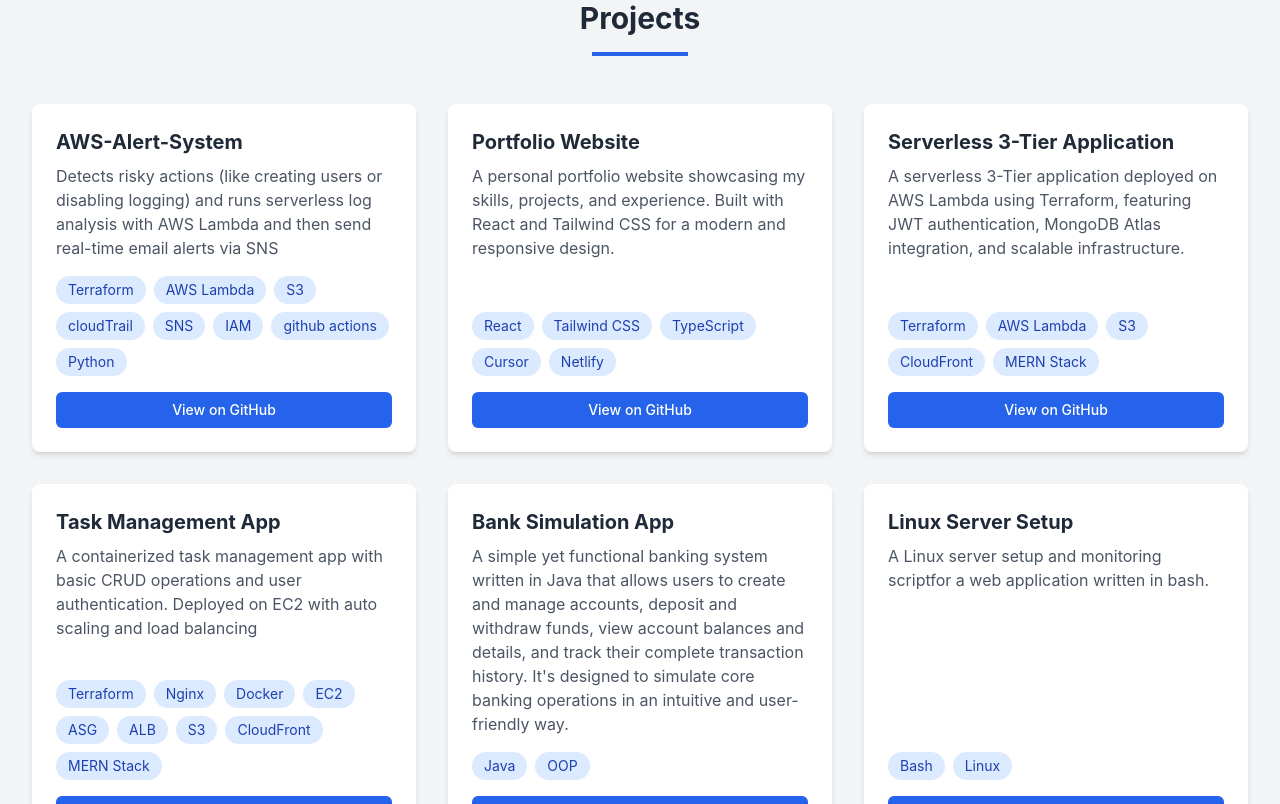
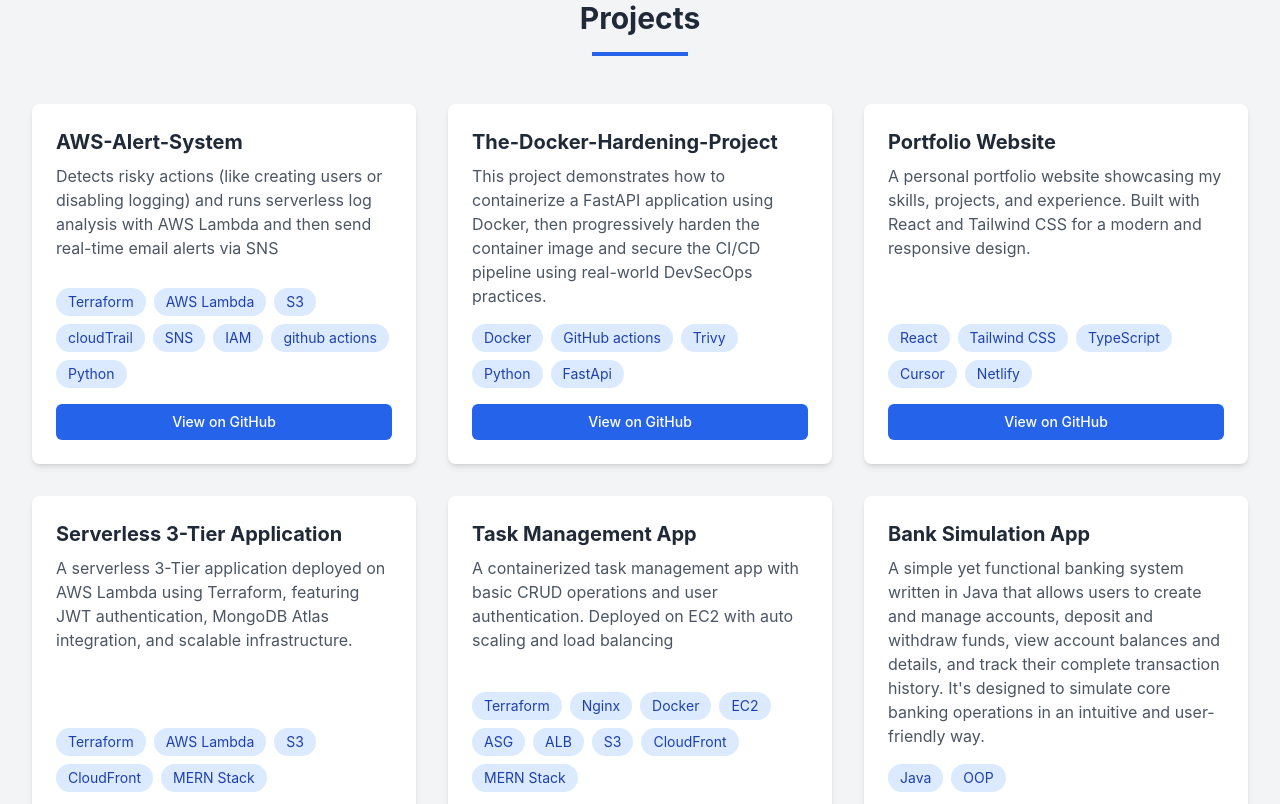
Before and after one commit to Ofor-David/portfolio-website, a React (Vite) app: page / in a window 1280 px wide. Shown: the part 1520-2324 px from the top of the page. Built offline with nearby package versions, Linux system fonts and the light colour scheme.

Commit message:
added:docker hardening project, trivy

```diff
--- a/src/components/Projects.tsx
+++ b/src/components/Projects.tsx
@@ -9,6 +9,13 @@ const projects = [
     technologies: ['Terraform', 'AWS Lambda','S3', 'cloudTrail','SNS', 'IAM', 'github actions', 'Python'],
     github: 'https://github.com/Ofor-David/aws-alert-system.git',
   },
+  {
+    title: 'The-Docker-Hardening-Project',
+    description: 'This project demonstrates how to containerize a FastAPI application using Docker, then progressively harden the container image and secure the CI/CD pipeline using real-world DevSecOps practices.',
+    technologies: ['Docker','GitHub actions', 'Trivy', 'Python', 'FastApi'],
+    github: 'https://github.com/Ofor-David/the-docker-hardening-project.git',
+  },
+
   {
     title: 'Portfolio Website',
     description: 'A personal portfolio website showcasing my skills, projects, and experience. Built with React and Tailwind CSS for a modern and responsive design.',
--- a/src/components/Skills.tsx
+++ b/src/components/Skills.tsx
@@ -42,6 +42,7 @@ const skills = [
       { name: 'Javascript', icon: 'js' },
       { name: 'notion', icon: 'notion' },
       { name: 'vscode', icon: 'vscode' },
+      { name: 'Trivy', icon: 'trivy' },
     ],
   },
 ];
```
Also changed, not shown: public/icons/trivy.png (added).
